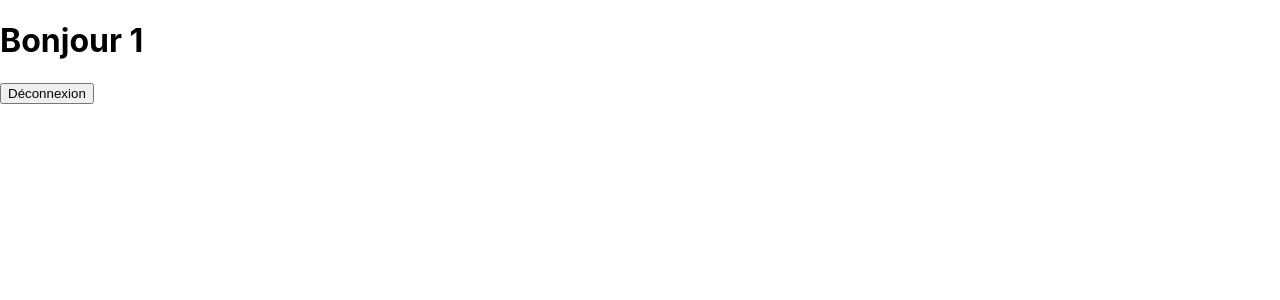
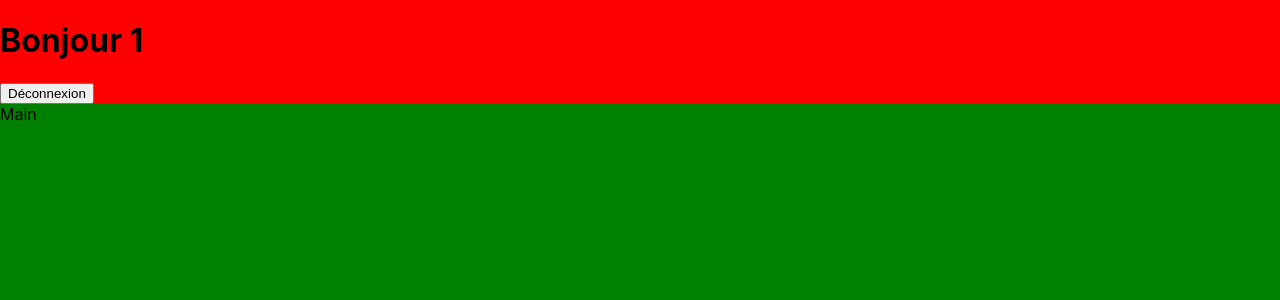
Before and after one commit to LuckyMarty/crazee-burger, a React (Create React App) app: page /order/1 in a window 1280 px wide. Shown: the top 300 px of the page. Built offline with nearby package versions, Linux system fonts and the light colour scheme.

Commit message:
✨ F04 : ORDERPAGE > Create <NavBar /> and <Main /> and add CSS

```diff
--- a/src/components/pages/login/LoginForm.js
+++ b/src/components/pages/login/LoginForm.js
@@ -34,7 +34,7 @@ export const LoginForm = () => {
                     value={inputValue}
                     onChange={handleChange}
                     placeholder="Entrez votre prénom..."
-
+                    required
                     Icon={<BsPersonCircle />}
                 />
 
--- /dev/null
+++ b/src/components/pages/order/Main.js
@@ -0,0 +1,15 @@
+import React from 'react';
+import styled from 'styled-components';
+
+export default function Main() {
+    return (
+        <MainStyled>
+            Main
+        </MainStyled>
+    )
+}
+
+
+const MainStyled = styled.main`
+    background-color: green;
+`;
--- /dev/null
+++ b/src/components/pages/order/NavBar.js
@@ -0,0 +1,25 @@
+import React from 'react';
+import { Link, useParams } from 'react-router-dom';
+import styled from 'styled-components';
+import Logo from '../../reusable-ui/logo/Logo'
+
+export default function NavBar() {
+    // State
+    const { username } = useParams();
+
+    return (
+        <NavBarStyled>
+            {/* <Logo /> */}
+            <div>
+                <h1>Bonjour {username}</h1>
+                <Link to="/">
+                    <button>Déconnexion</button>
+                </Link>
+            </div>
+        </NavBarStyled>
+    )
+}
+
+const NavBarStyled = styled.div`
+  background-color: red;
+`;
--- a/src/components/pages/order/OrderPage.js
+++ b/src/components/pages/order/OrderPage.js
@@ -1,20 +1,26 @@
-import React from 'react'
-import { Link, useParams } from 'react-router-dom'
+import React from 'react';
+import { Link, useParams } from 'react-router-dom';
+import styled from 'styled-components';
+import Main from './Main';
+import NavBar from './NavBar';
 
 export default function OrderPage() {
     // State
-    const {username} = useParams();
 
     // Comportement
 
     // Affichage
     return (
-        <div>
-            <h1>Bonjour {username}</h1>
-
-            <Link to="/">
-                <button>Déconnexion</button>
-            </Link>
-        </div>
+        <OrderPageStyled>
+            <NavBar />
+            <Main />
+        </OrderPageStyled>
     )
 }
+
+
+const OrderPageStyled = styled.div`
+    height: 100vh;
+    display: grid;
+    grid-template-rows: 1fr 10fr;
+`;
```
